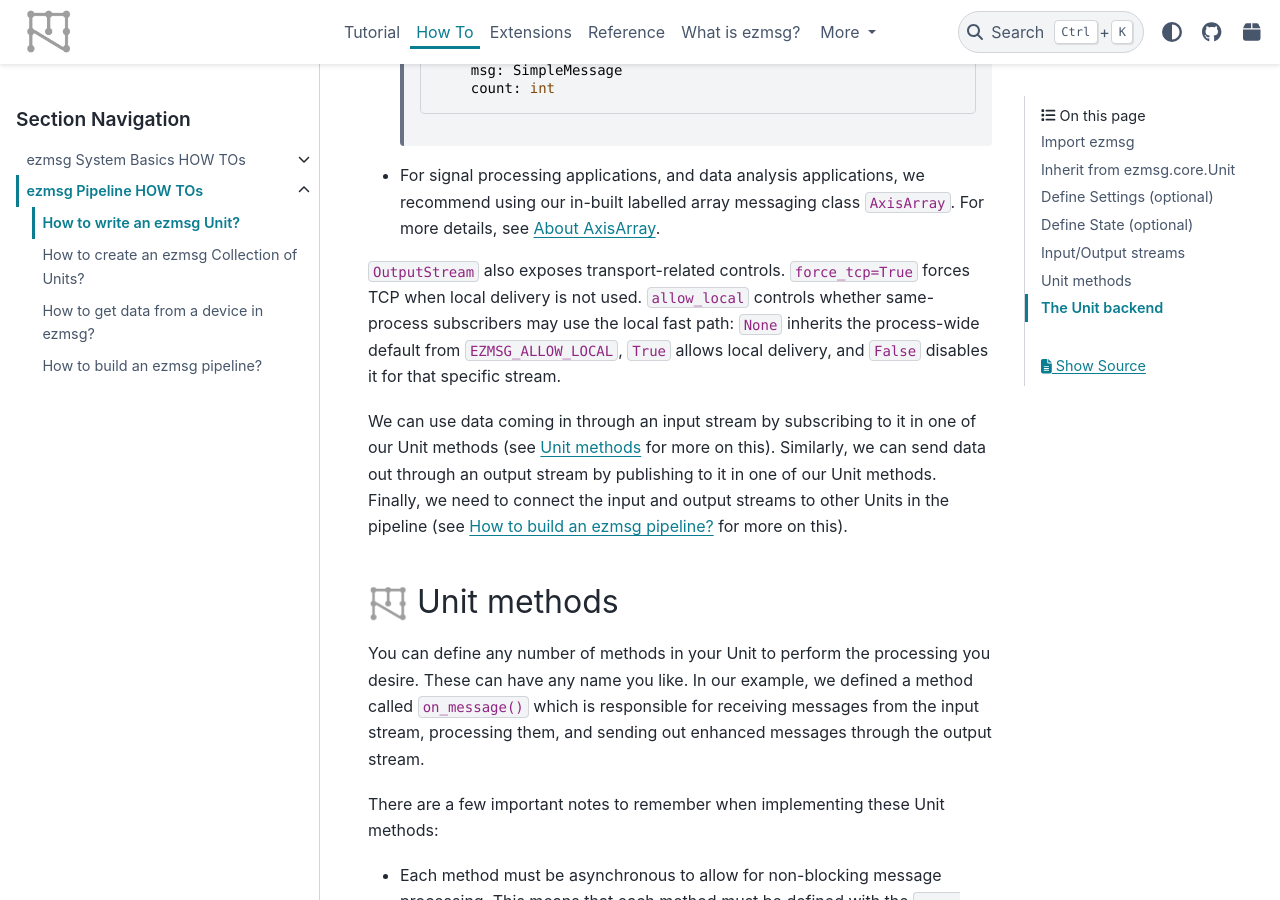
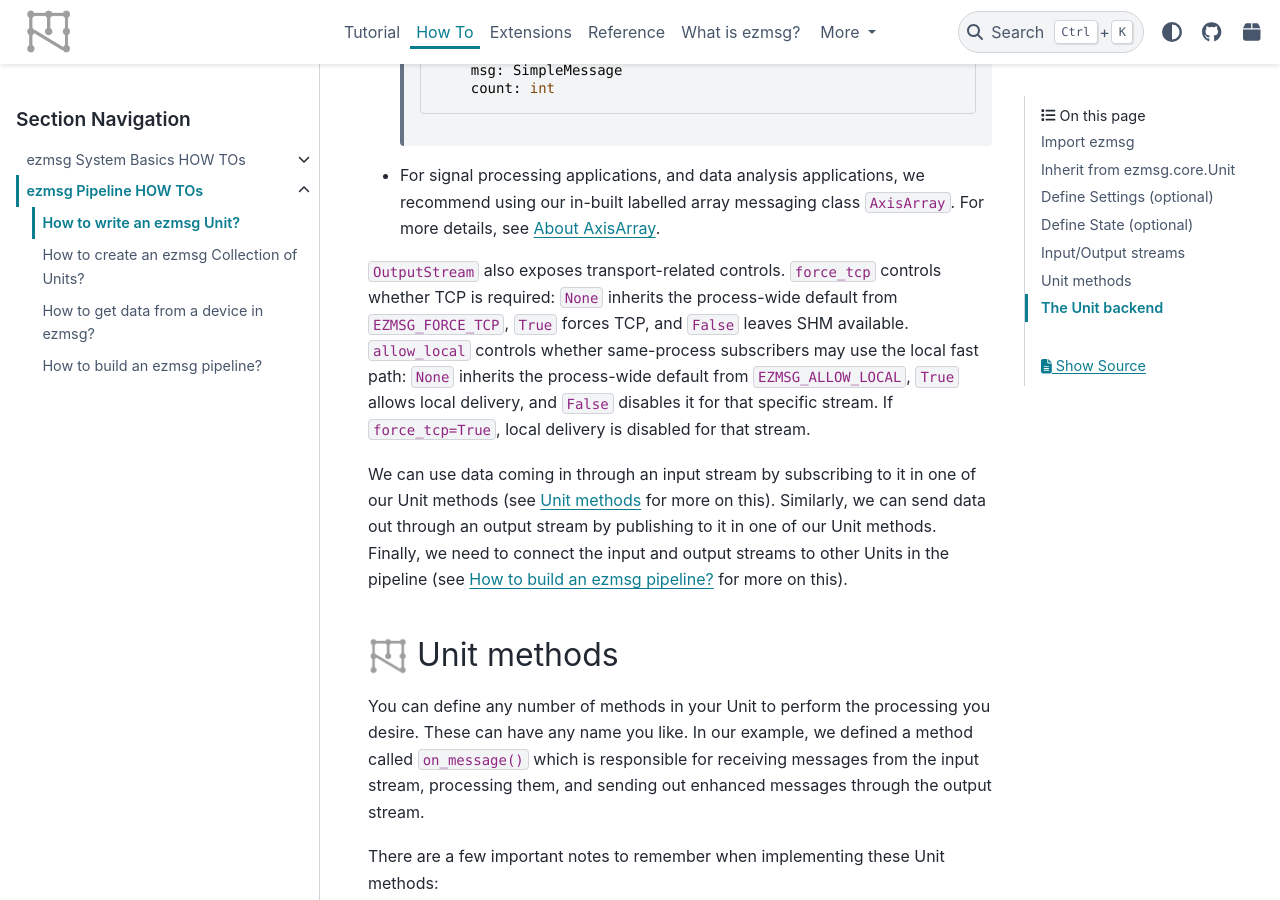
Before and after one commit to ezmsg-org/ezmsg-org.github.io, a Sphinx documentation site: the page built from docs/source/how-tos/pipeline/unit.rst, in a window 1280 px wide and 900 px high, scrolled down 5085 px. Built offline with Sphinx 7.4.7 and the PyData theme 0.15.4, drawn with Linux system fonts in a browser that asks for light colours; some of the changed text lies outside the part shown.

Commit message:
updated with force_tcp env

```diff
--- a/docs/source/how-tos/advanced/performance.rst
+++ b/docs/source/how-tos/advanced/performance.rst
@@ -29,6 +29,12 @@
 
     EZMSG_ALLOW_LOCAL=0 uv run ezmsg-perf hotpath
 
+Or force TCP process-wide:
+
+.. code-block:: bash
+
+    EZMSG_FORCE_TCP=1 uv run ezmsg-perf hotpath
+
 You can also compare branches or refs using the interleaved A/B runner:
 
 .. code-block:: bash
--- a/docs/source/how-tos/pipeline/unit.rst
+++ b/docs/source/how-tos/pipeline/unit.rst
@@ -162,7 +162,7 @@
            count: int
 - For signal processing applications, and data analysis applications, we recommend using our in-built labelled array messaging class ``AxisArray``. For more details, see :doc:`../../explanations/axisarray`.
 
-``OutputStream`` also exposes transport-related controls. ``force_tcp=True`` forces TCP when local delivery is not used. ``allow_local`` controls whether same-process subscribers may use the local fast path: ``None`` inherits the process-wide default from ``EZMSG_ALLOW_LOCAL``, ``True`` allows local delivery, and ``False`` disables it for that specific stream.
+``OutputStream`` also exposes transport-related controls. ``force_tcp`` controls whether TCP is required: ``None`` inherits the process-wide default from ``EZMSG_FORCE_TCP``, ``True`` forces TCP, and ``False`` leaves SHM available. ``allow_local`` controls whether same-process subscribers may use the local fast path: ``None`` inherits the process-wide default from ``EZMSG_ALLOW_LOCAL``, ``True`` allows local delivery, and ``False`` disables it for that specific stream. If ``force_tcp=True``, local delivery is disabled for that stream.
 
 We can use data coming in through an input stream by subscribing to it in one of our Unit methods (see :ref:`unit_methods` for more on this). Similarly, we can send data out through an output stream by publishing to it in one of our Unit methods. Finally, we need to connect the input and output streams to other Units in the pipeline (see :doc:`pipeline` for more on this).
 
@@ -211,7 +211,7 @@
 
 - Initialising the settings and state attributes based on the provided classes by running the ``initialize()`` method.
 - Setting up the input and output streams to facilitate message passing between Units. Each publishing stream comes with message channels for each process containing subscribers connected to it. This manages transport via local cache, sharedmemory or TCP depending on location of the relevant subscriber.
-- The process-wide default for same-process local delivery is controlled by ``EZMSG_ALLOW_LOCAL``. If unset, local delivery is enabled. This default can be overridden per publishing stream with ``allow_local=True`` or ``allow_local=False``.
+- The process-wide default for same-process local delivery is controlled by ``EZMSG_ALLOW_LOCAL``. If unset, local delivery is enabled. The process-wide default for forcing TCP is controlled by ``EZMSG_FORCE_TCP`` and defaults to disabled. These defaults can be overridden per publishing stream with ``allow_local=True`` / ``False`` and ``force_tcp=True`` / ``False``.
 - Registering the Unit methods with the appropriate decorators to handle message processing. The ``@ez.subscriber`` and ``@ez.publisher`` decorators, are registered for message transport. Other decorators like ``@ez.main``, or ``@ez.task`` define which process the method runs in (the Unit's main process, or a separate task process, respectively).
 
 
```
